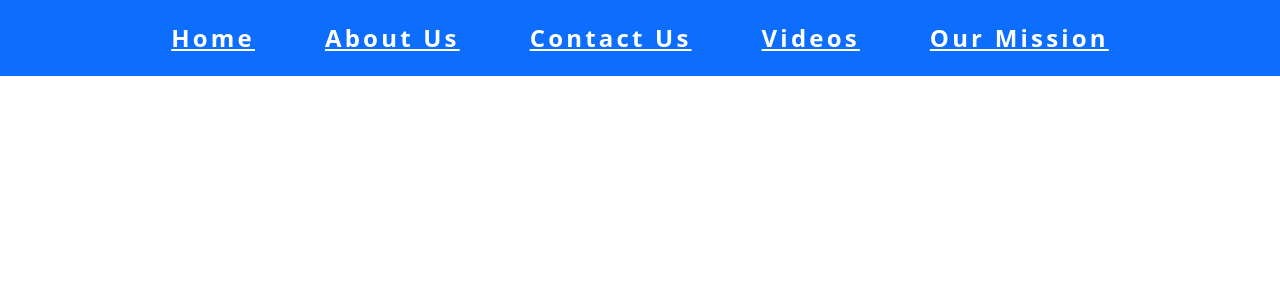
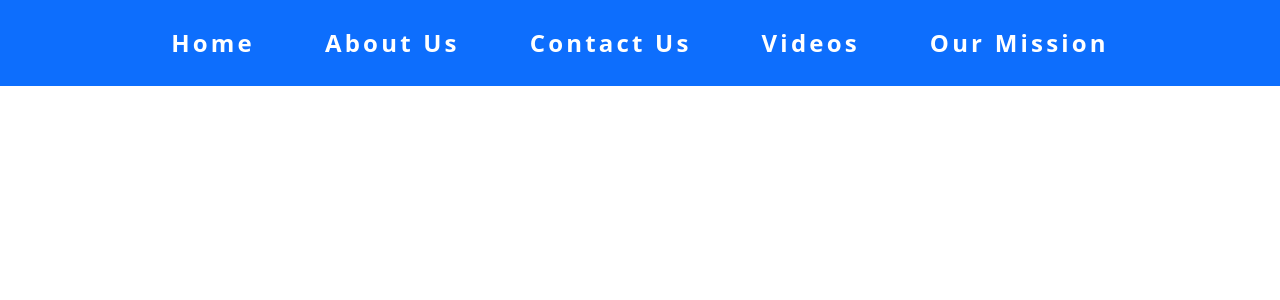
Before and after one commit to martinezjf2/seguidores, a React (Create React App) app: page / in a window 1280 px wide. Shown: the top 300 px of the page. Built offline with nearby package versions, Linux system fonts and the light colour scheme.

Commit message:
working on preventDefault

```diff
--- a/src/App.js
+++ b/src/App.js
@@ -12,6 +12,7 @@ import Videos from "./components/Videos";
 
 function App() {
   const [page, setPage] = useState("/home");
+  console.log(page);
 
   return (
     <div className="App">
--- a/src/components/Navbar.js
+++ b/src/components/Navbar.js
@@ -5,16 +5,17 @@ import { NavLink } from "react-router-dom";
 export default function NavbarComponent({ links, page, setPage }) {
   // function handleClick(e) {
   //   e.preventDefault();
+  //   setPage(e.target.innerText.toLowerCase().split(" ").join(""));
   // }
   const allLinks = links.map((link, index) => (
-    <Nav.Item
-      as="li"
-      key={link}
-      // value={page} onClick={handleClick}
-    >
-      <NavLink href={`/${link.toLowerCase().split(" ").join("")}`}>
+    <Nav.Item as="li" key={link}>
+      <Nav.Link
+        href={`/${link.toLowerCase().split(" ").join("")}`}
+        // value={page}
+        // onClick={handleClick}
+      >
         {link}
-      </NavLink>
+      </Nav.Link>
     </Nav.Item>
   ));
   return (
```
